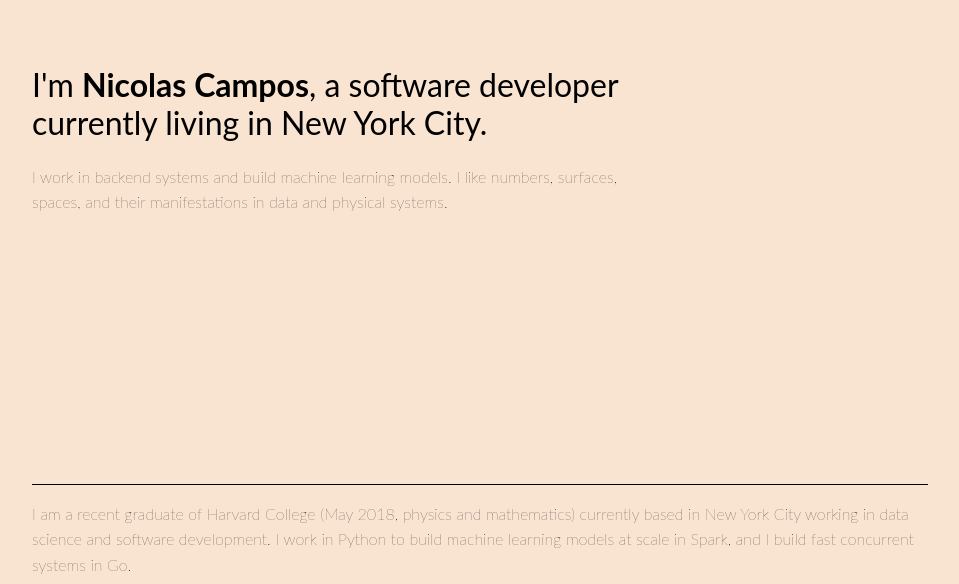
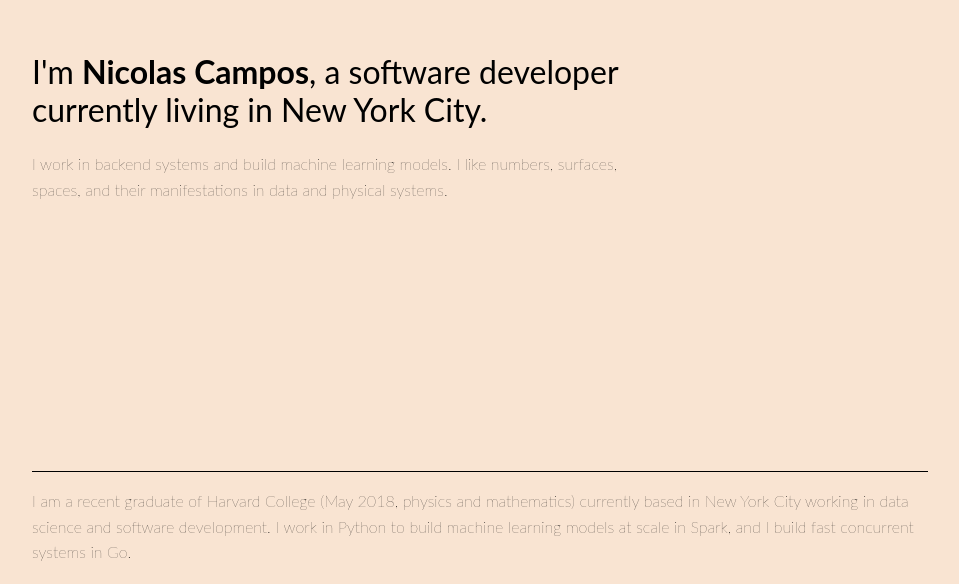
Before and after one commit to ncampost/ncampost.github.io, a plain HTML site: page index.html in a window 1280 px wide. Shown: the part 216-800 px from the top of the page, without its empty margins (160-1119 px from the left). Drawn offline with Linux system fonts and the light colour scheme; a script that the page names is missing.

Commit message:
Clean up padding and add inactive js file.

```diff
--- a/static/main.css
+++ b/static/main.css
@@ -2,13 +2,12 @@
 /* Within entire page */
 #maincontainer {
 	margin: auto;
-	padding-top: 8%;
 	width: 70%;
 }
 
 /* Front page section */
 .headliner {
-	margin-top: 20%;
+	margin-top: 30%;
     margin-right: 30%;
     margin-bottom: 30%;
 }
--- /dev/null
+++ b/static/scripts/main.js
@@ -0,0 +1 @@
+var empty;
```
